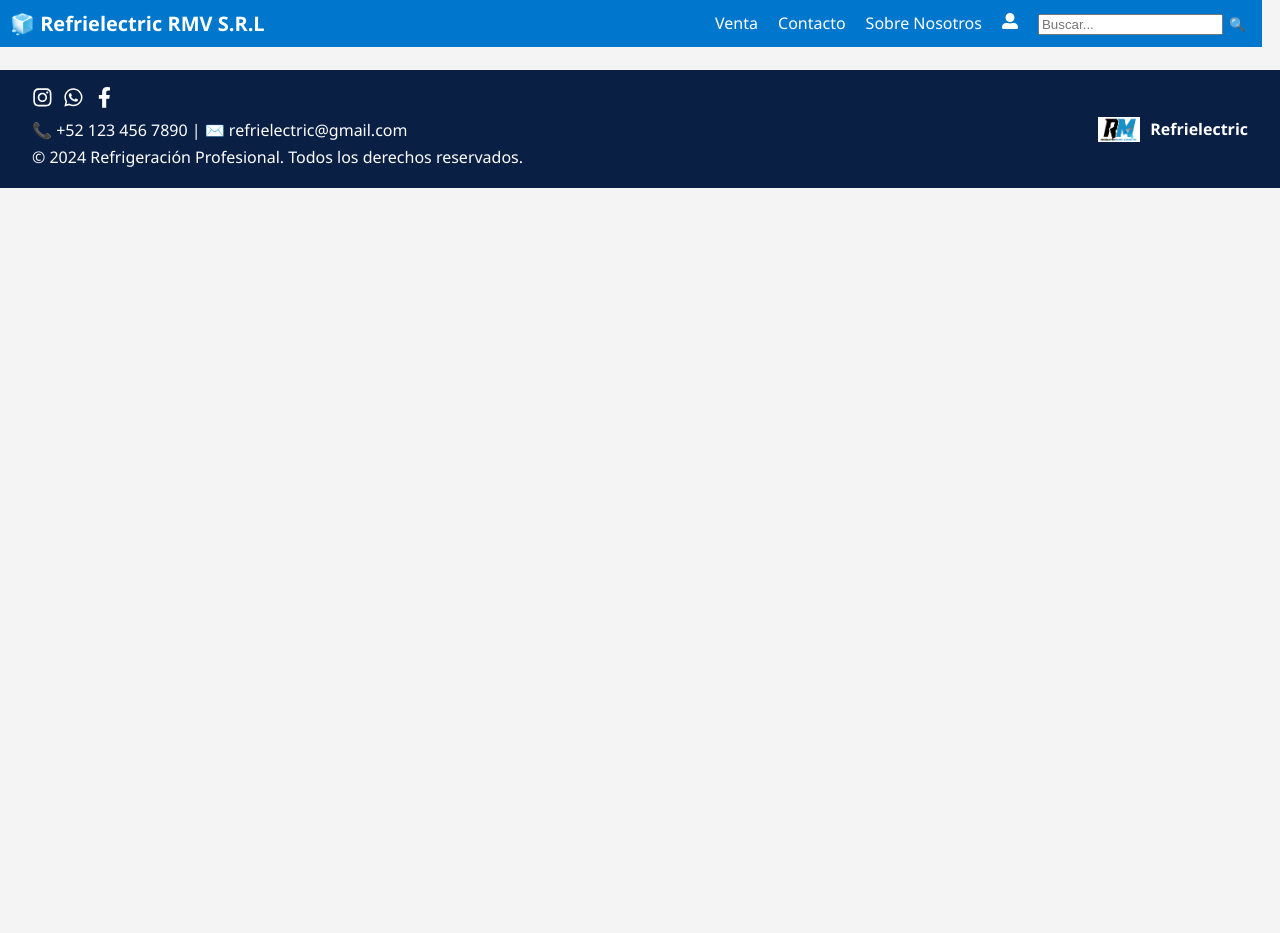
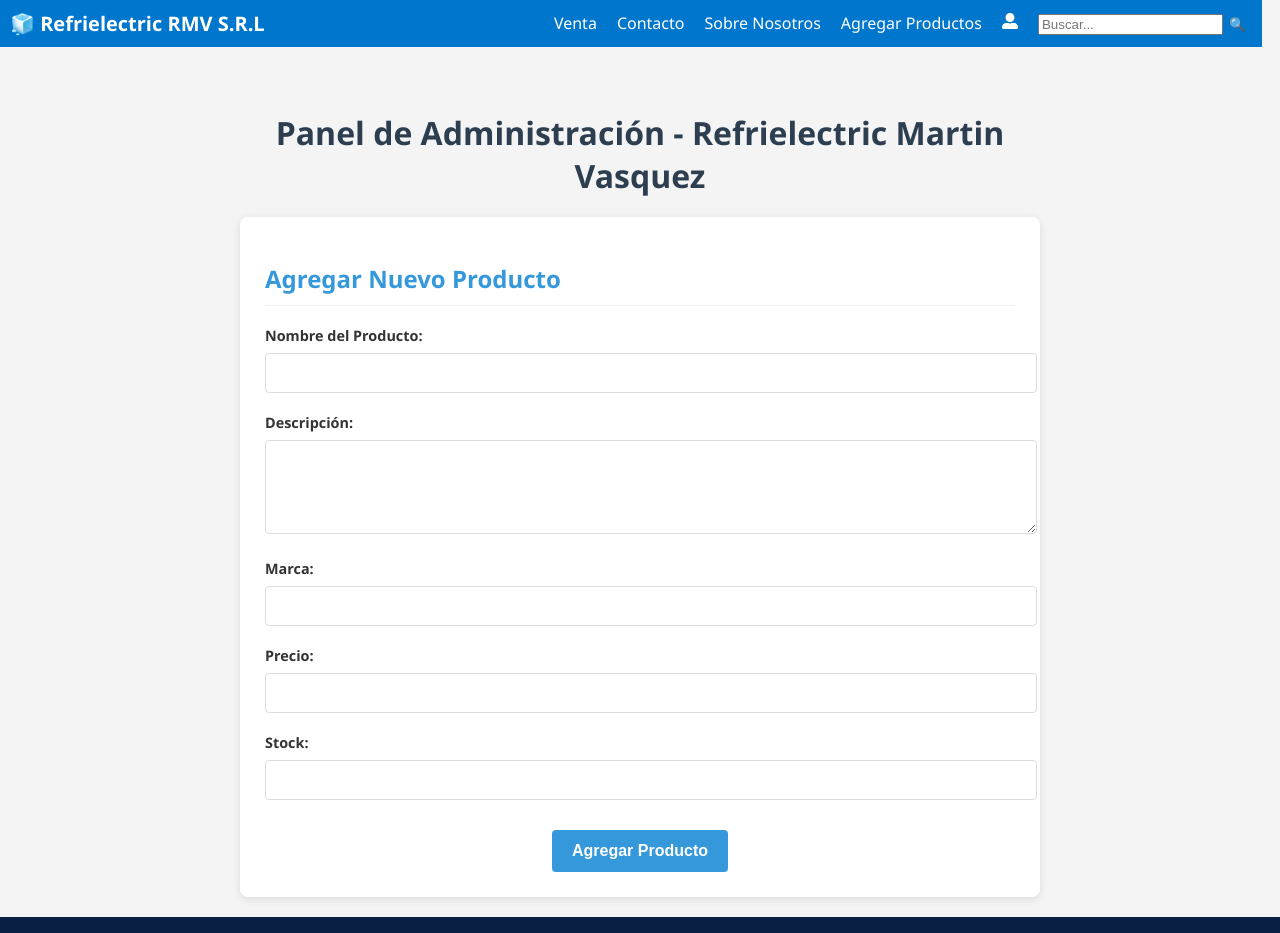
Before and after one commit to khaterine17/Proyecto-Final, a React (Vite) app in the folder proyecto_final/: page /AgregarProductos in a window 1280 px wide. Shown: the top 933 px of the page. Before the commit the page ends 800 px from the top, so only its background shows below. Built offline with nearby package versions, Linux system fonts and the light colour scheme.

Commit message:
Add y Update

```diff
--- a/proyecto_final/package.json
+++ b/proyecto_final/package.json
@@ -11,6 +11,7 @@
   },
   "dependencies": {
     "axios": "^1.9.0",
+    "cors": "^2.8.5",
     "dotenv": "^16.5.0",
     "mysql2": "^3.14.1",
     "react": "^19.0.0",
--- /dev/null
+++ b/proyecto_final/src/AgregarProductos.css
@@ -0,0 +1,98 @@
+.admin-container {
+    max-width: 800px;
+    margin: 0 auto;
+    padding: 20px;
+  }
+
+  .admin-card {
+    background-color: #fff;
+    border-radius: 8px;
+    box-shadow: 0 2px 10px rgba(0, 0, 0, 0.1);
+    padding: 25px;
+    margin-top: 20px;
+  }
+
+  h1 {
+    color: #2c3e50;
+    text-align: center;
+    margin-bottom: 20px;
+  }
+
+  h2 {
+    color: #3498db;
+    margin-bottom: 20px;
+    padding-bottom: 10px;
+    border-bottom: 1px solid #eee;
+  }
+
+  .form-group {
+    margin-bottom: 20px;
+  }
+
+  .form-group label {
+    display: block;
+    margin-bottom: 8px;
+    font-weight: bold;
+    color: #333;
+  }
+
+  .form-control {
+    width: 100%;
+    padding: 10px;
+    border: 1px solid #ddd;
+    border-radius: 4px;
+    font-size: 16px;
+  }
+
+  .form-control:focus {
+    border-color: #3498db;
+    outline: none;
+    box-shadow: 0 0 0 2px rgba(52, 152, 219, 0.2);
+  }
+
+  .btn {
+    padding: 12px 20px;
+    border: none;
+    border-radius: 4px;
+    cursor: pointer;
+    font-size: 16px;
+    font-weight: bold;
+    transition: background-color 0.3s;
+  }
+
+  .btn-primary {
+    background-color: #3498db;
+    color: white;
+  }
+
+  .btn-primary:hover {
+    background-color: #2980b9;
+  }
+
+  .btn:disabled {
+    background-color: #95a5a6;
+    cursor: not-allowed;
+  }
+
+  .form-actions {
+    margin-top: 30px;
+    text-align: center;
+  }
+
+  .alert {
+    padding: 15px;
+    margin-bottom: 20px;
+    border-radius: 4px;
+  }
+
+  .alert-success {
+    background-color: #d4edda;
+    color: #155724;
+    border: 1px solid #c3e6cb;
+  }
+
+  .alert-danger {
+    background-color: #f8d7da;
+    color: #721c24;
+    border: 1px solid #f5c6cb;
+  }
--- /dev/null
+++ b/proyecto_final/src/AgregarProductos.jsx
@@ -0,0 +1,151 @@
+import React, { useState } from 'react';
+import axios from 'axios';
+import './AgregarProductos.css';
+
+function AgregarProductos() {
+  // Estado inicial del producto basado en la estructura de tu tabla
+  const [producto, setProducto] = useState({
+    nombre_producto: '',
+    descripcion_producto: '',
+    marca_producto: '',
+    precio_producto: '',
+    stock_producto: ''
+    // creado_en se generará automáticamente en la base de datos
+  });
+
+  // Estados para mensajes de éxito o error
+  const [mensaje, setMensaje] = useState('');
+  const [error, setError] = useState('');
+  const [loading, setLoading] = useState(false);
+
+  // Maneja los cambios en los inputs del formulario
+  const handleChange = (e) => {
+    const { name, value } = e.target;
+    setProducto({ ...producto, [name]: value });
+  };
+
+  // Maneja el envío del formulario
+  const handleSubmit = async (e) => {
+    e.preventDefault();
+    setLoading(true);
+    setMensaje('');
+    setError('');
+
+    try {
+      // Ajusta la URL a tu endpoint de API
+      const response = await axios.post('http://localhost:5173/productos', producto);
+
+      setMensaje('Producto agregado correctamente');
+      // Limpia el formulario después de agregar exitosamente
+      setProducto({
+        nombre_producto: '',
+        descripcion_producto: '',
+        marca_producto: '',
+        precio_producto: '',
+        stock_producto: ''
+      });
+      console.log('Producto agregado:', response.data);
+    } catch (err) {
+      setError('Error al agregar el producto: ' + (err.response?.data?.message || err.message));
+      console.error('Error:', err);
+    } finally {
+      setLoading(false);
+    }
+  };
+
+  return (
+    <div className="admin-container">
+      <h1>Panel de Administración - Refrielectric Martin Vasquez</h1>
+      <div className="admin-card">
+        <h2>Agregar Nuevo Producto</h2>
+
+        {mensaje && <div className="alert alert-success">{mensaje}</div>}
+        {error && <div className="alert alert-danger">{error}</div>}
+
+        <form onSubmit={handleSubmit}>
+          <div className="form-group">
+            <label htmlFor="nombre_producto">Nombre del Producto:</label>
+            <input
+              type="text"
+              id="nombre_producto"
+              name="nombre_producto"
+              value={producto.nombre_producto}
+              onChange={handleChange}
+              className="form-control"
+              required
+              maxLength="100"
+            />
+          </div>
+
+          <div className="form-group">
+            <label htmlFor="descripcion_producto">Descripción:</label>
+            <textarea
+              id="descripcion_producto"
+              name="descripcion_producto"
+              value={producto.descripcion_producto}
+              onChange={handleChange}
+              className="form-control"
+              required
+              rows="4"
+            />
+          </div>
+
+          <div className="form-group">
+            <label htmlFor="marca_producto">Marca:</label>
+            <input
+              type="text"
+              id="marca_producto"
+              name="marca_producto"
+              value={producto.marca_producto}
+              onChange={handleChange}
+              className="form-control"
+              required
+              maxLength="100"
+            />
+          </div>
+
+          <div className="form-group">
+            <label htmlFor="precio_producto">Precio:</label>
+            <input
+              type="number"
+              id="precio_producto"
+              name="precio_producto"
+              value={producto.precio_producto}
+              onChange={handleChange}
+              className="form-control"
+              step="0.01"
+              min="0"
+              required
+            />
+          </div>
+
+          <div className="form-group">
+            <label htmlFor="stock_producto">Stock:</label>
+            <input
+              type="number"
+              id="stock_producto"
+              name="stock_producto"
+              value={producto.stock_producto}
+              onChange={handleChange}
+              className="form-control"
+              min="0"
+              required
+            />
+          </div>
+
+          <div className="form-actions">
+            <button
+              type="submit"
+              className="btn btn-primary"
+              disabled={loading}
+            >
+              {loading ? 'Agregando...' : 'Agregar Producto'}
+            </button>
+          </div>
+        </form>
+      </div>
+    </div>
+  );
+}
+
+export default AgregarProductos;
--- a/proyecto_final/src/App.jsx
+++ b/proyecto_final/src/App.jsx
@@ -8,6 +8,7 @@ import Login from './Login.jsx';
 import AdminDashboard from './AdminDashboard.jsx';
 import './App.css';
 import Footer from './footer.jsx';
+import AgregarProductos from './AgregarProductos.jsx';
 import { FaUserAlt } from "react-icons/fa";
 
 // Componente para proteger rutas
@@ -45,6 +46,7 @@ function App() {
                    <Link to="/Venta">Venta</Link>
                    <Link to="/Contacto">Contacto</Link>
                     <Link to="/SobreNosotros">Sobre Nosotros</Link>
+                    <Link to="/AgregarProductos">Agregar Productos</Link>
                     {localStorage.getItem('adminToken') ? (
                         <>
                             <Link to="/Admins">Dashboard</Link>
@@ -60,7 +62,7 @@ function App() {
                             </button>
                         </>
                     ) : (
-                        <Link to="/Login"> <FaUserAlt /> </Link>
+                        <Link to="/productos"> <FaUserAlt /> </Link>
                     )}
 
                     <div className="search-bar">
@@ -89,6 +91,7 @@ function App() {
                 <Route path="/Venta" element={<Venta />} />
                 <Route path="/detalle/:id" element={<DetalleProducto />} />
                 <Route path="/Login" element={<Login />} />
+                <Route path="/AgregarProductos" element={<AgregarProductos />} />
                 <Route
                     path="/Admins"
                     element={
@@ -97,7 +100,10 @@ function App() {
                         </ProtectedRoute>
                     }
                 />
+
+
                 <Route path="/" element={<Navigate to="/SobreNosotros" replace />} />
+
             </Routes>
             <Footer />
         </div>
```
Also changed, not shown: 1 other file (tests, documents, lock files or other folders).
